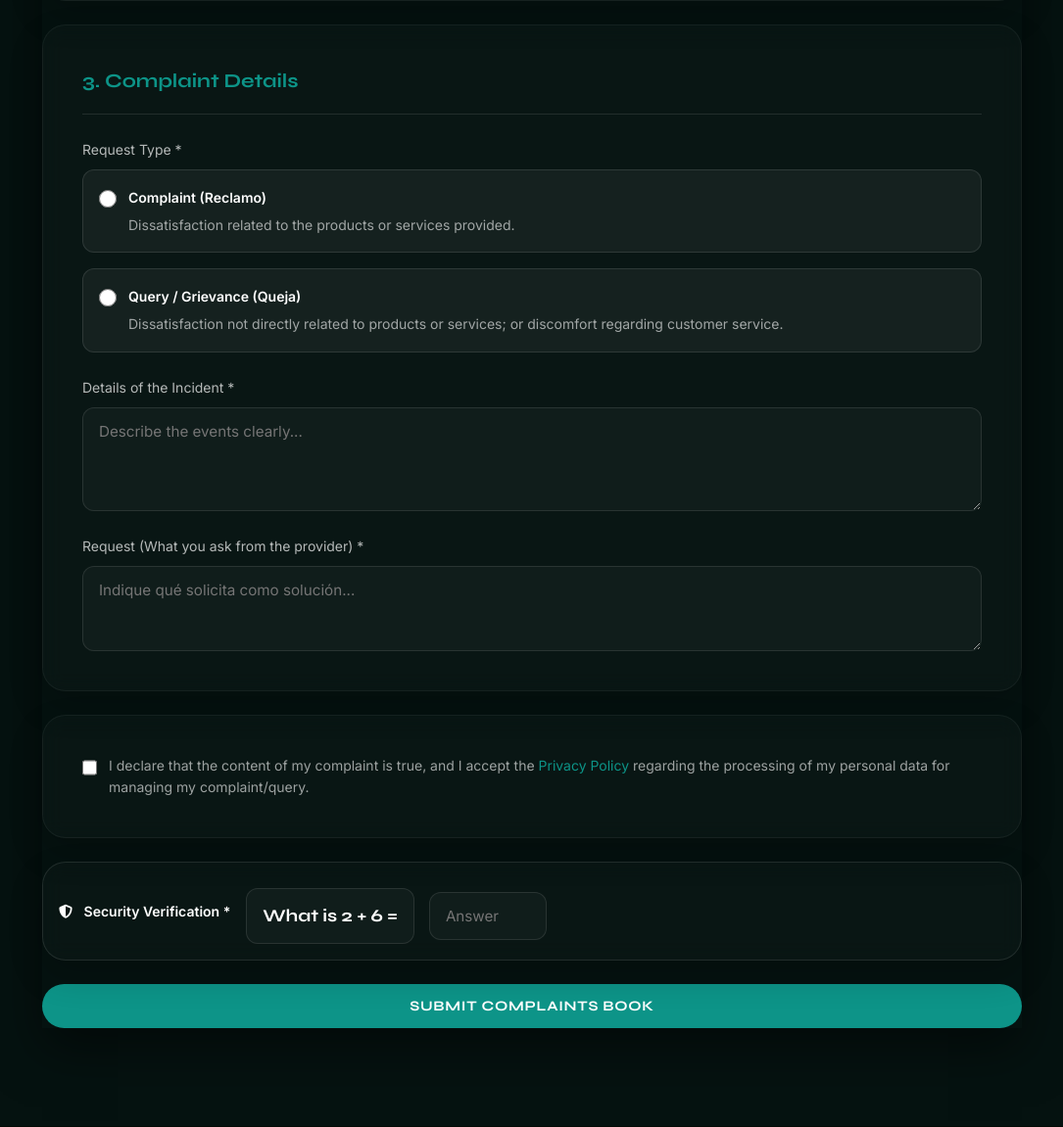
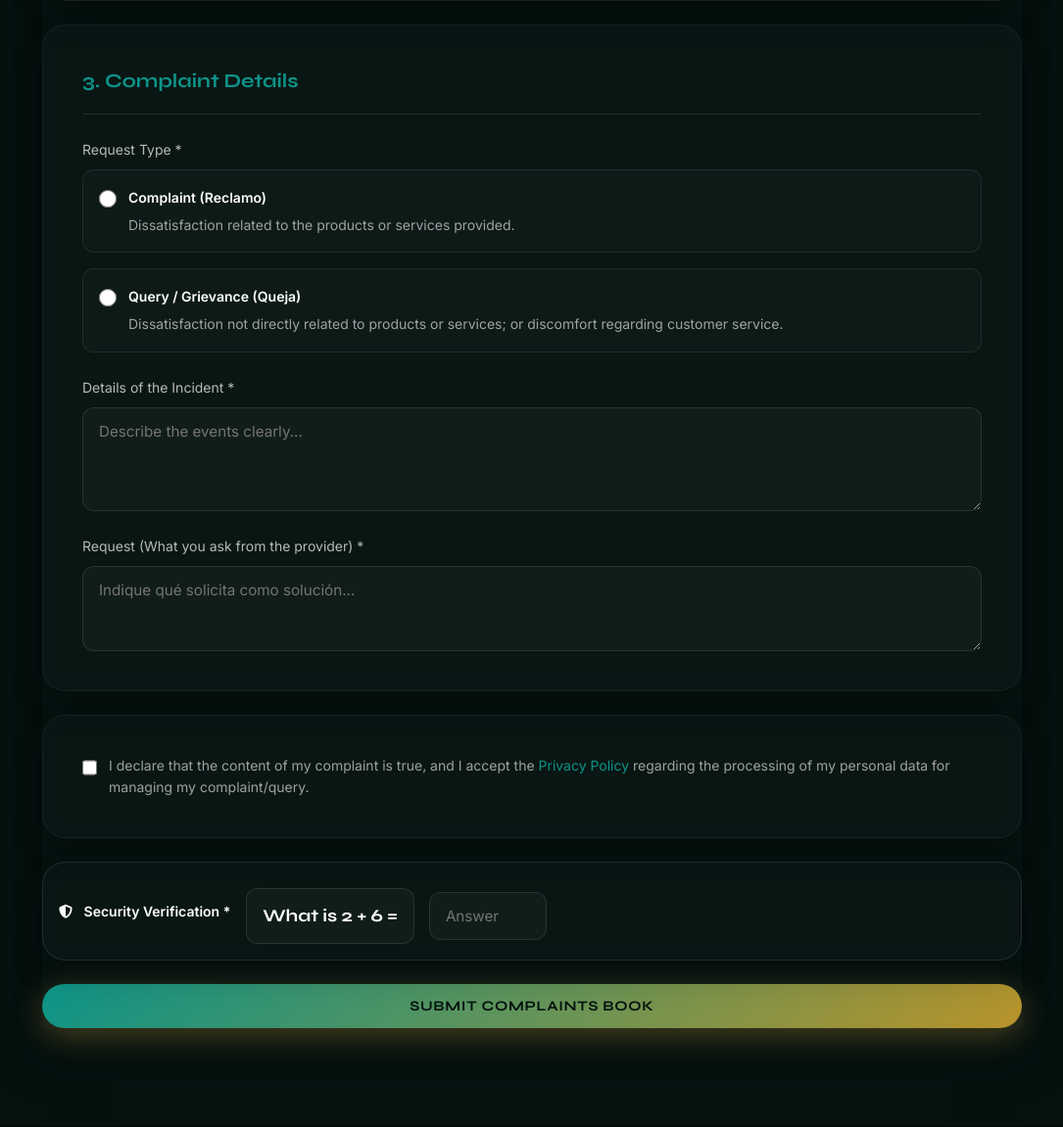
Before and after one commit to manujungleforever-debug/manujungleforever, a PHP site: page /libro-de-reclamaciones/index.html in a window 1280 px wide. Shown: the part 2229-3380 px from the top of the page at 98% size, without its empty margins (97-1182 px from the left). Run offline with PHP 8.4, Linux system fonts and the light colour scheme; some web fonts are replaced.

Commit message:
Match Libro de Reclamaciones colors to rest of site - fix card bg opacity and gold gradient button

```diff
--- a/www.manujungleforever.com/assets/css/new.css
+++ b/www.manujungleforever.com/assets/css/new.css
@@ -1502,9 +1502,9 @@ body { top: 0px !important; position: relative !important; }
     gap: 12px;
     cursor: pointer;
     padding: 16px;
-    border: 1px solid rgba(255, 255, 255, 0.1);
+    border: 1px solid rgba(255, 255, 255, 0.08);
     border-radius: 12px;
-    background: rgba(255, 255, 255, 0.05);
+    background: rgba(255, 255, 255, 0.02);
     transition: all 0.3s ease;
 }
 .reclamo-card:hover {
@@ -1607,8 +1607,8 @@ body { top: 0px !important; position: relative !important; }
 
 .reclamo-btn-submit {
     width: 100%;
-    background: var(--a);
-    color: #fff;
+    background: linear-gradient(135deg, var(--a), #B8932A);
+    color: var(--k);
     font-weight: 700;
     padding: 14px 32px;
     border-radius: 30px;
@@ -1618,11 +1618,13 @@ body { top: 0px !important; position: relative !important; }
     text-transform: uppercase;
     letter-spacing: 0.05em;
     cursor: pointer;
+    box-shadow: 0 8px 32px rgba(201,168,76,.35);
     transition: all 0.3s ease;
 }
 .reclamo-btn-submit:hover {
-    transform: translateY(-2px);
-    filter: brightness(1.1);
+    transform: translateY(-3px);
+    box-shadow: 0 14px 40px rgba(201,168,76,.5);
+    filter: brightness(1.05);
 }
 
 font, font > font, font[style], font > font[style] {
--- a/www.manujungleforever.com/libro-de-reclamaciones/index.html
+++ b/www.manujungleforever.com/libro-de-reclamaciones/index.html
@@ -13,7 +13,7 @@
 <link rel="preconnect" href="https://fonts.googleapis.com"><link rel="preconnect" href="https://fonts.gstatic.com" crossorigin>
 <link href="https://fonts.googleapis.com/css2?family=Syne:wght@700;800&family=Outfit:wght@300;400;500;600&display=swap" rel="stylesheet">
 <link rel="stylesheet" href="https://cdnjs.cloudflare.com/ajax/libs/font-awesome/6.5.0/css/all.min.css" crossorigin="anonymous">
-<link rel="stylesheet" href="../assets/css/new.css?v=7">
+<link rel="stylesheet" href="../assets/css/new.css?v=8">
 <script type="application/ld+json">{"@context":"https://schema.org","@type":"TouristAttraction","name":"Manu Jungle Forever","url":"https://www.manujungleforever.com/","description":"Guided tours from Cusco to the Manu National Park in the Peruvian Amazon.","telephone":"+51901525679","email":"discover@manujungleforever.com","address":{"@type":"PostalAddress","addressLocality":"Nuevo Eden","addressCountry":"PE"},"sameAs":["https://www.facebook.com/manujungleforever","https://www.instagram.com/manujungleforever/","https://www.tripadvisor.com/Attraction_Review-g294314-d17476586-Reviews-Hidden_Jungle_Cusco-Cusco_Cusco_Region.html"]}</script>
 <script>(function(w,d,s,l,i){w[l]=w[l]||[];w[l].push({'gtm.start':new Date().getTime(),event:'gtm.js'});var f=d.getElementsByTagName(s)[0],j=d.createElement(s),dl=l!='dataLayer'?'&l='+l:'';j.async=true;j.src='https://www.googletagmanager.com/gtm.js?id='+i+dl;f.parentNode.insertBefore(j,f);})(window,document,'script','dataLayer','GTM-5476BC9');</script>
 </head><body>
```
